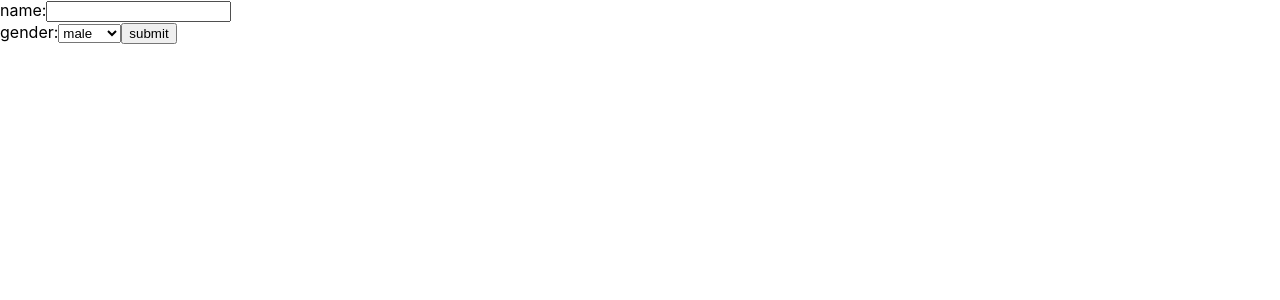
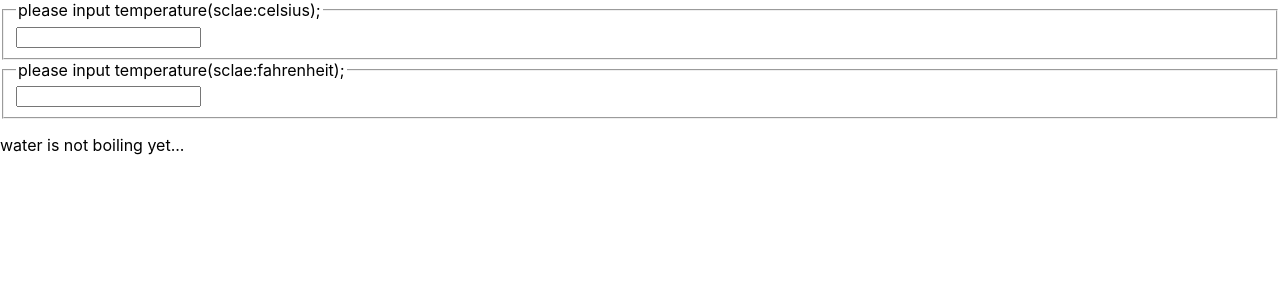
Before and after one commit to aLVINlEE9/REACT-for-practice, a React (Create React App) app in the folder my-app/: page / in a window 1280 px wide. Shown: the top 300 px of the page. Built offline with nearby package versions, Linux system fonts and the light colour scheme.

Commit message:
shared component

```diff
--- /dev/null
+++ b/my-app/src/chapter_12/Calculator.jsx
@@ -0,0 +1,65 @@
+import React, {useState} from "react";
+import TemperatureInput from "./TemperatureInput";
+
+function BoilingVerdict(props) {
+	if (props.celsius >= 100) {
+		return <p>water is boiling!!</p>
+	}
+	return <p>water is not boiling yet...</p>
+}
+
+function toCelsius(fahrenheit) {
+	return ((fahrenheit - 32) * 5) / 9;
+}
+
+function toFahrenheit(celsius) {
+	return (celsius * 9) / 5 + 32;
+}
+
+function tryConvert(temperature, convert) {
+	const input = parseFloat(temperature);
+	if (Number.isNaN(input)) {
+		return "";
+	}
+	const output = convert(input);
+	const rounded = Math.round(output * 1000) / 1000;
+	return rounded.toString();
+}
+
+function Calculater(props) {
+	const [temperature, setTemperature] = useState("");
+	const [scale, setScale] = useState("c");
+
+	const handleCelsiusChange = (temperature) => {
+		setTemperature(temperature);
+		setScale("c");
+	};
+
+	const handleFahrenheitChange = (temperature) => {
+		setTemperature(temperature);
+		setScale("f");
+	};
+
+	const celsius =
+		scale === "f" ? tryConvert(temperature, toCelsius) : temperature;
+	const fahrenheit =
+		scale === "c" ? tryConvert(temperature, toFahrenheit) : temperature;
+
+	return (
+		<div>
+			<TemperatureInput
+				scale="c"
+				temperature={celsius}
+				onTemperatureChange={handleCelsiusChange}
+			/>
+			<TemperatureInput
+			scale="f"
+			temperature={fahrenheit}
+			onTemperatureChange={handleFahrenheitChange}
+		/>
+		<BoilingVerdict celsius={parseFloat(celsius)} />
+		</div>
+	);
+}
+
+export default Calculater
--- /dev/null
+++ b/my-app/src/chapter_12/TemperatureInput.jsx
@@ -0,0 +1,21 @@
+const scaleNames = {
+	c: "celsius",
+	f: "fahrenheit",
+};
+
+function TemperatureInput(props) {
+	const handleChange = (event) => {
+		props.onTemperatureChange(event.target.value);
+	};
+
+	return (
+		<fieldset>
+			<legend>
+				please input temperature(sclae:{scaleNames[props.scale]});
+			</legend>
+			<input value={props.temperature} onChange={handleChange} />
+		</fieldset>
+	);
+}
+
+export default TemperatureInput;
--- a/my-app/src/index.js
+++ b/my-app/src/index.js
@@ -9,13 +9,14 @@
 import Accommodate from './chapter_07/Accommodate';
 import NotificationList from './chapter_06/NotificationList';
 import SignUp from './chapter_11/SignUp';
+import Calculater from './chapter_12/Calculator';
 
 const root = ReactDOM.createRoot(document.getElementById('root'));
 
 
 root.render(
   <React.StrictMode>
-    <SignUp />
+    <Calculater />
   </React.StrictMode>
 );
 
```
